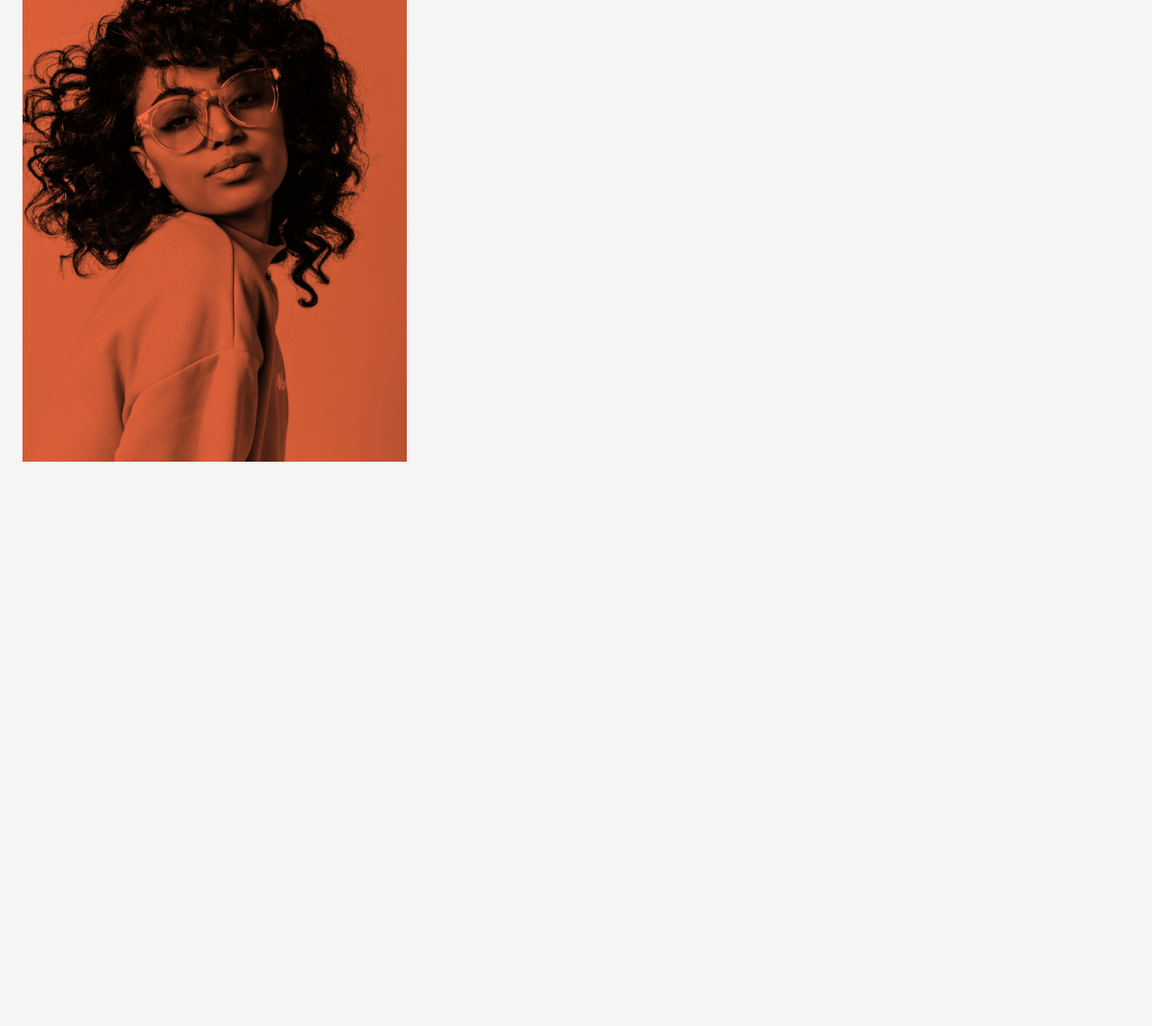
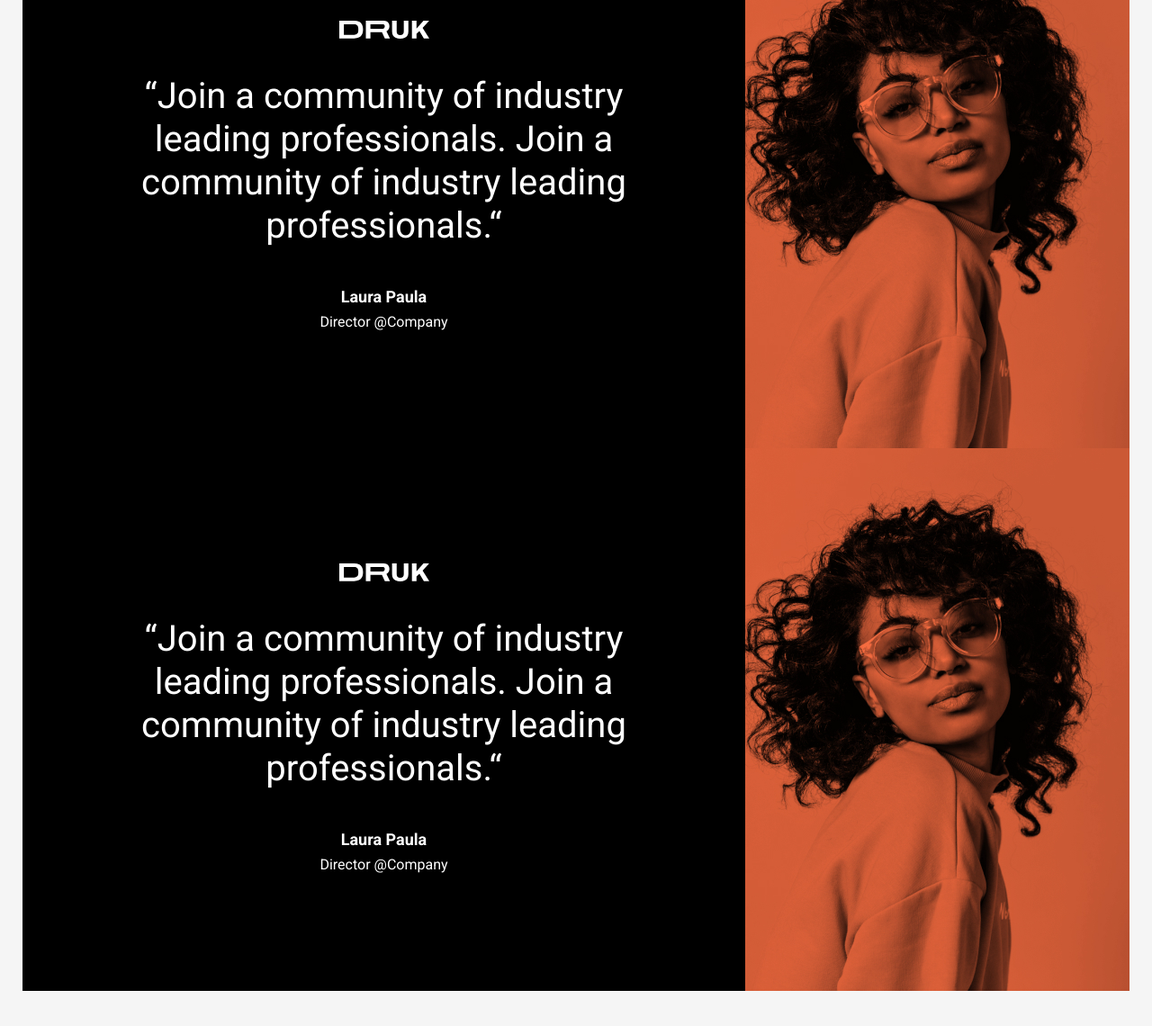
Before and after one commit to ValentunPron/blanko, a plain HTML site: page index.html in a window 1280 px wide. Shown: the part 1184-2324 px from the top of the page at 90% size. Before the commit the page ends 1697 px from the top, so only its background shows below. Drawn offline with nearby package versions, Linux system fonts and the light colour scheme; files whose address does not match are found by name.

Commit message:
slider css

```diff
--- a/css/style.css
+++ b/css/style.css
@@ -954,19 +954,50 @@ a {
   }
 }
 
-.slide {
-  margin-top: 50px;
+.slider {
+  margin-top: 73px;
+  margin-bottom: 50px;
 }
 
-.slide__body {
-  height: 200px;
-  width: 100%;
+.slider__body {
+  background-color: #000;
+  color: #fff;
 }
 
-.red {
-  background-color: red;
+.slider__item {
+  display: flex;
+  flex-direction: row;
+  justify-content: space-between;
 }
 
-.black {
-  background-color: black;
+.slider__info {
+  height: 100%;
+  margin: auto auto;
+  padding: 20px;
+  text-align: center;
 }
+
+.slider__image {
+  width: 100px;
+  height: 20px;
+  margin-bottom: 40px;
+}
+
+.slider__text {
+  max-width: 576px;
+  font-size: 40px;
+  line-height: 48px;
+  margin-bottom: 41px;
+}
+
+.slider__subtitle {
+  font-weight: 700;
+  font-size: 18px;
+  line-height: 27px;
+}
+
+.slider__subtitle span {
+  font-weight: 400;
+  font-size: 16px;
+  line-height: 24px;
+}
--- a/index.html
+++ b/index.html
@@ -120,6 +120,18 @@
 							</div>
 							<img src="img/slider/01.jpg" alt="style">
 						</div>
+						<div class="slider__item">
+							<div class="slider__info">
+								<img class="slider__image" src="img/slider/logo.svg" alt="">
+								<p class="slider__text">
+									“Join a community of industry leading professionals. Join a community of industry
+									leading professionals.“
+								</p>
+								<h3 class="slider__subtitle">Laura Paula<br><span>Director @Company</span>
+								</h3>
+							</div>
+							<img src="img/slider/01.jpg" alt="style">
+						</div>
 					</div>
 				</div>
 			</div>
```
